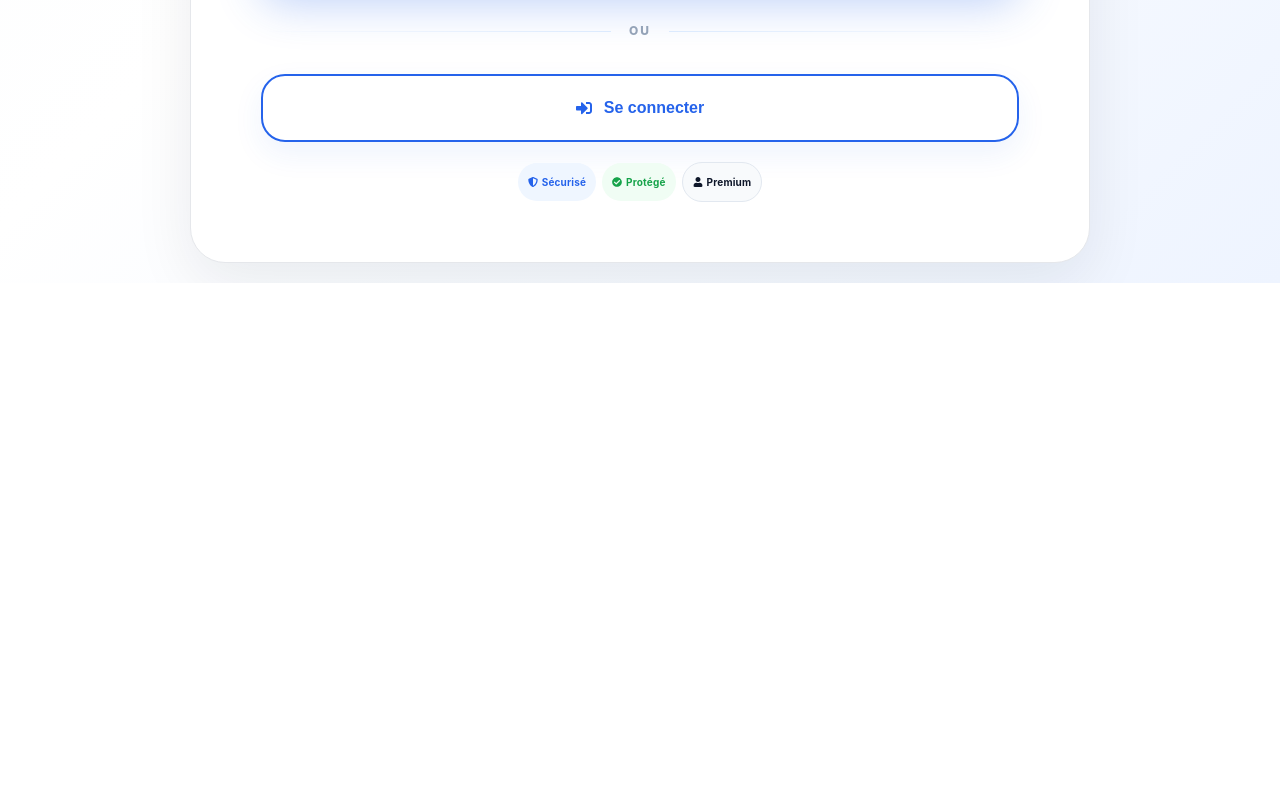
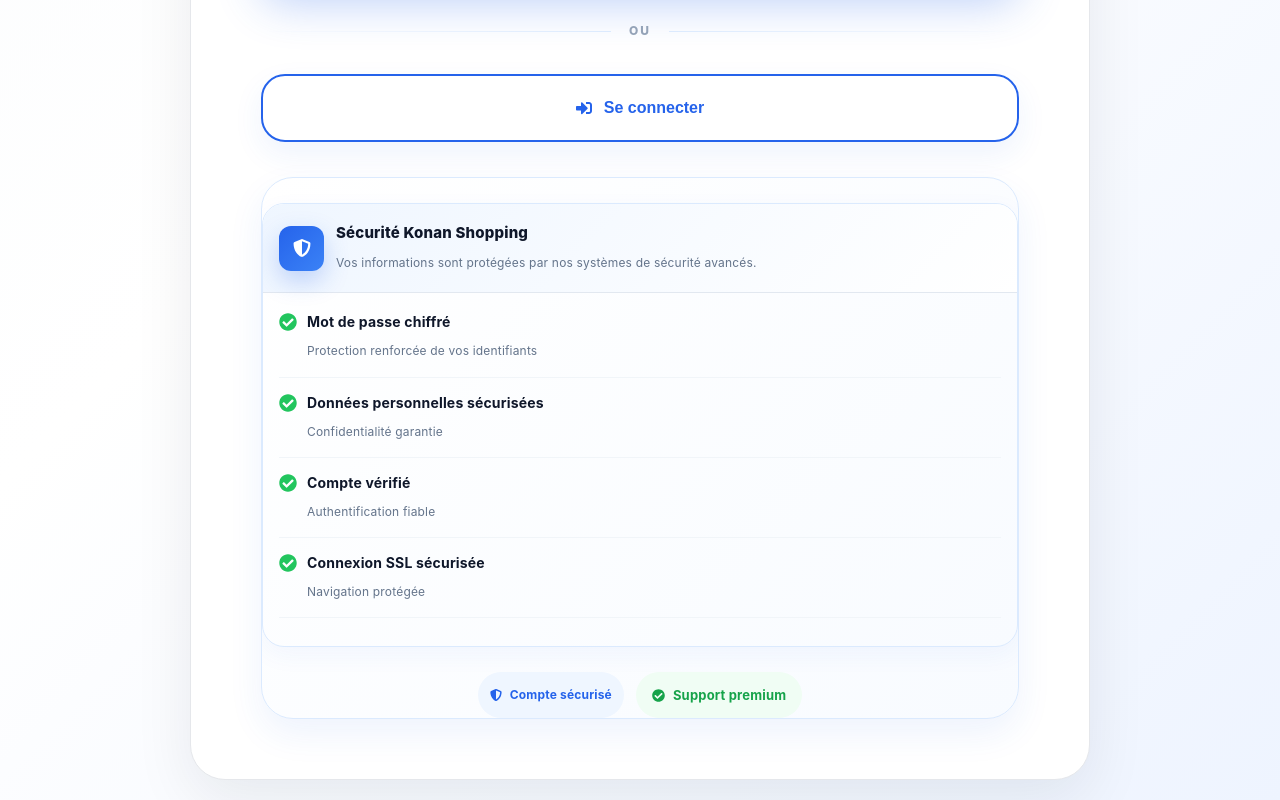
Before and after one commit to konanshopping/konanshopping, a React (Vite) app: page /register in a window 1280 px wide. Shown: the part 1106-1906 px from the top of the page. Before the commit the page ends 1389 px from the top, so only its background shows below. Built offline with nearby package versions, Linux system fonts and the light colour scheme.

Commit message:
forgot password

```diff
--- a/src/pages/Register.jsx
+++ b/src/pages/Register.jsx
@@ -193,12 +193,12 @@ function Register() {
     style={{
       width:
         window.innerWidth < 768
-          ? "110px"
+          ? "140px"
           : "170px",
 
       height:
         window.innerWidth < 768
-          ? "110px"
+          ? "140px"
           : "170px",
 
       borderRadius: "50%",
@@ -253,7 +253,7 @@ function Register() {
 
       fontSize:
         window.innerWidth < 768
-          ? "42px"
+          ? "50px"
           : "70px",
 
       fontWeight: "900",
@@ -959,75 +959,292 @@ borderRadius: "16px",
   Se connecter
 </button>
 
-{/* TRUST BADGES */}
+{/* TRUST BLOCK */}
 
 <div
   style={{
-    marginTop: "20px",
+    marginTop: "35px",
+    borderRadius: "32px",
+    overflow: "hidden",
+    background:
+      "linear-gradient(135deg,#ffffff,#f8fbff)",
+    border: "1px solid #dbeafe",
+    boxShadow:
+      "0 15px 35px rgba(37,99,235,0.08)",
+  }}
+>
+
+{/* TRUST CENTER */}
+
+<div
+  style={{
+
+
+    background:
+      "linear-gradient(135deg,#ffffff,#f8fbff)",
+
+    border:
+      "1px solid #dbeafe",
+
+
+
+    overflow: "hidden",
+
+    marginTop: "25px",
+borderRadius: "22px",
+boxShadow:
+  "0 8px 25px rgba(37,99,235,0.05)",
+  }}
+>
+
+  {/* HEADER */}
+
+  <div
+    style={{
+      padding: "16px",
+
+      background:
+        "linear-gradient(135deg,#eff6ff,#ffffff)",
+
+      borderBottom:
+        "1px solid #e2e8f0",
+
       display: "flex",
-    justifyContent: "center",
+
       alignItems: "center",
-    gap: "6px",
+
+      gap: "12px",
     }}
   >
 
     <div
       style={{
-    padding: "6px 10px",
-    background: "#eff6ff",
-    color: "#2563eb",
-    borderRadius: "999px",
-    fontSize: "10px",
-    fontWeight: "700",
+        width: "45px",
+
+        height: "45px",
+
+        borderRadius: "12px",
+
+        background:
+          "linear-gradient(135deg,#2563eb,#3b82f6)",
+
         display: "flex",
+
+        justifyContent: "center",
+
         alignItems: "center",
-    gap: "4px",
+
+        boxShadow:
+          "0 10px 25px rgba(37,99,235,0.25)",
       }}
     >
-  <FaShieldAlt />
-  Sécurisé
+
+      <FaShieldAlt
+        style={{
+          color: "white",
+
+          fontSize: "18px",
+        }}
+      />
+
+    </div>
+
+    <div>
+
+      <div
+        style={{
+          fontSize: "15px",
+
+          fontWeight: "800",
+
+          color: "#0f172a",
+        }}
+      >
+        Sécurité Konan Shopping
       </div>
 
       <div
         style={{
-    padding: "6px 10px",
-    background: "#f0fdf4",
-    color: "#16a34a",
-    borderRadius: "999px",
-    fontSize: "10px",
-    fontWeight: "700",
-    display: "flex",
-    alignItems: "center",
-    gap: "4px",
+          color: "#64748b",
+
+          fontSize: "12px",
+
+          marginTop: "4px",
         }}
       >
-  <FaCheckCircle />
-  Protégé
-</div>
-
-  <div
-  style={{
-    padding: "6px 10px",
-    background: "#f8fafc",
-    color: "#0f172a",
-    borderRadius: "999px",
-    fontSize: "10px",
-    fontWeight: "700",
-    display: "flex",
-    alignItems: "center",
-    gap: "4px",
-    border: "1px solid #e2e8f0",
-  }}
->
-  <FaUser />
-  Premium
+        Vos informations sont protégées par nos systèmes de sécurité avancés.
       </div>
 
     </div>
 
   </div>
+
+  {/* FEATURES */}
+
+  <div
+    style={{
+      padding: "16px",
+    }}
+  >
+
+    {[
+      {
+        title: "Mot de passe chiffré",
+        desc: "Protection renforcée de vos identifiants",
+      },
+
+      {
+        title: "Données personnelles sécurisées",
+        desc: "Confidentialité garantie",
+      },
+
+      {
+        title: "Compte vérifié",
+        desc: "Authentification fiable",
+      },
+
+      {
+        title: "Connexion SSL sécurisée",
+        desc: "Navigation protégée",
+      },
+    ].map((item) => (
+
+      <div
+        key={item.title}
+        style={{
+          display: "flex",
+
+          alignItems: "flex-start",
+
+          gap: "10px",
+
+          paddingBottom: "12px",
+
+          marginBottom: "12px",
+
+          borderBottom:
+            "1px solid #f1f5f9",
+        }}
+      >
+
+        <FaCheckCircle
+          style={{
+            color: "#22c55e",
+
+            marginTop: "4px",
+
+            fontSize: "18px",
+
+            flexShrink: 0,
+          }}
+        />
+
+        <div>
+
+          <div
+            style={{
+              color: "#0f172a",
+
+              fontWeight: "700",
+
+              fontSize: "14px",
+            }}
+          >
+            {item.title}
           </div>
 
+          <div
+            style={{
+              color: "#64748b",
+
+              fontSize: "12px",
+
+              marginTop: "3px",
+            }}
+          >
+            {item.desc}
+          </div>
+
+        </div>
+
+      </div>
+
+    ))}
+
+  </div>
+
+</div>
+
+{/* FOOTER BADGES */}
+
+<div
+  style={{
+    marginTop: "25px",
+
+    display: "flex",
+
+    justifyContent: "center",
+
+    gap: "12px",
+
+    flexWrap: "wrap",
+  }}
+>
+
+  <div
+    style={{
+      padding: "8px 12px",
+
+      background: "#eff6ff",
+
+      color: "#2563eb",
+
+      borderRadius: "999px",
+
+      fontSize: "12px",
+
+      fontWeight: "700",
+
+      display: "flex",
+
+      alignItems: "center",
+
+      gap: "8px",
+    }}
+  >
+    <FaShieldAlt />
+    Compte sécurisé
+  </div>
+
+  <div
+    style={{
+      padding: "10px 16px",
+
+      background: "#f0fdf4",
+
+      color: "#16a34a",
+
+      borderRadius: "999px",
+
+      fontSize: "13px",
+
+      fontWeight: "700",
+
+      display: "flex",
+
+      alignItems: "center",
+
+      gap: "8px",
+    }}
+  >
+    <FaCheckCircle />
+    Support premium
+  </div>
+
+</div>
+</div>
+</div>
+</div>
   );
 
 }
```
Lines whose indentation alone changed are shown as unchanged.
